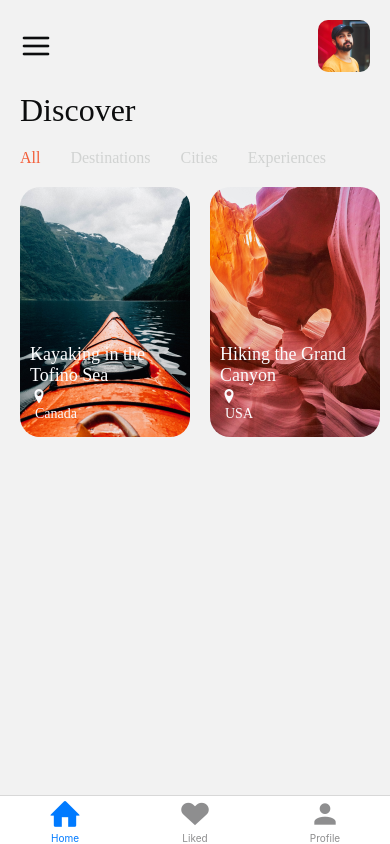
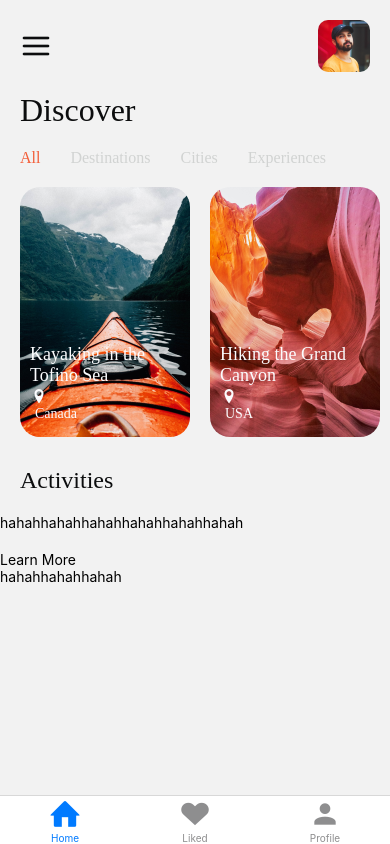
Before and after one commit to JoelAngels/travel-app-react-native, a React Native app: screen /Home in a window 390 px wide. Built offline with nearby package versions, Linux system fonts and the light colour scheme.

Commit message:
initialized the activity section

```diff
--- a/components/Home.js
+++ b/components/Home.js
@@ -26,7 +26,13 @@ import profile from '../assets/images/person.png';
 const Home = ({navigation}) => {
   const renderDiscoverItem = ({item}) => {
     return (
-      <TouchableOpacity>
+      <TouchableOpacity
+        onPress={() =>
+          navigation.navigate('Details', {
+            //navigate to details page and send the data of the item and output it on the details page
+            item: item,
+          })
+        }>
         <ImageBackground
           source={item.image}
           style={[
@@ -47,6 +53,23 @@ const Home = ({navigation}) => {
       </TouchableOpacity>
     );
   };
+
+  const renderActivityItem = () => {
+    return (
+      <View>
+        <Text>hahah</Text>
+      </View>
+    );
+  };
+
+  const renderLearnMoreItem = () => {
+    return (
+      <View>
+        <Text>hahah</Text>
+      </View>
+    );
+  };
+
   return (
     <View style={styles.container}>
       <ScrollView>
@@ -78,6 +101,34 @@ const Home = ({navigation}) => {
             <FlatList
               data={discoverData}
               renderItem={renderDiscoverItem}
+              keyExtractor={item => item.id}
+              horizontal
+              showsHorizontalScrollIndicator={false}
+            />
+          </View>
+        </View>
+
+        {/* Activities */}
+        <View style={styles.activitiesWrapper}>
+          <Text style={styles.activitiesTitle}>Activities</Text>
+          <View style={styles.activitiesItemsWrapper}>
+            <FlatList
+              data={activitiesData}
+              renderItem={renderActivityItem}
+              keyExtractor={item => item.id}
+              horizontal
+              showsHorizontalScrollIndicator={false}
+            />
+          </View>
+        </View>
+
+        {/* Learn More */}
+        <View style={styles.learnMoreWrapper}>
+          <Text style={styles.learnMoreTitle}>Learn More</Text>
+          <View style={styles.learnMoreItemsWrapper}>
+            <FlatList
+              data={learnMoreData}
+              renderItem={renderLearnMoreItem}
               keyExtractor={item => item.id}
               horizontal
               showsHorizontalScrollIndicator={false}
@@ -170,4 +221,31 @@ const styles = StyleSheet.create({
     fontSize: 14,
     color: colors.white,
   },
+
+  activitiesWrapper: {
+    marginTop: 10,
+  },
+  activitiesTitle: {
+    marginHorizontal: 20,
+    fontFamily: 'Lato-Bold',
+    fontSize: 24,
+    color: colors.black,
+  },
+  activitiesItemsWrapper: {
+    paddingVertical: 20,
+  },
+  activityItemWrapper: {
+    justifyContent: 'flex-end',
+    alignItems: 'center',
+    marginRight: 20,
+  },
+  activityItemImage: {
+    width: 36,
+  },
+  activityItemText: {
+    marginTop: 5,
+    fontFamily: 'Lato-Bold',
+    fontSize: 14,
+    color: colors.gray,
+  },
 });
```
